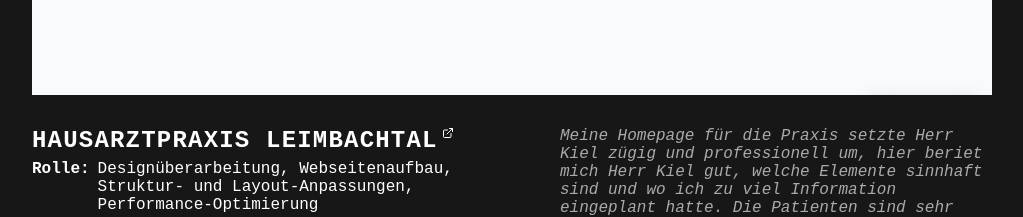
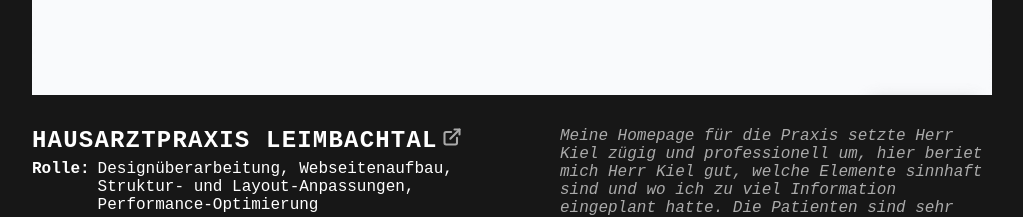
Before and after one commit to KielJulian/Portfolio, a Nuxt app: page / in a window 1280 px wide. Shown: the part 1329-1546 px from the top of the page, without its empty margins (128-1151 px from the left). Built offline with nearby package versions, Linux system fonts and the light colour scheme; a web font is replaced by a local one.

Commit message:
Link icon change

```diff
--- a/components/PortfolioItem.vue
+++ b/components/PortfolioItem.vue
@@ -7,7 +7,7 @@
                 <a v-if="link" :href="link" target="_blank">
                 <h3>
                     {{ title }}
-                    <img src="/img/icon/link.svg" alt="Icon" class="icon" />
+                    <svg xmlns="http://www.w3.org/2000/svg" width="20" height="20" viewBox="0 0 24 24" fill="none" stroke="#aaaaaa" stroke-width="2.5" stroke-linecap="round" stroke-linejoin="round" class="icon" dominant-baseline="middle"><path d="M18 13v6a2 2 0 0 1-2 2H5a2 2 0 0 1-2-2V8a2 2 0 0 1 2-2h6"></path><polyline points="15 3 21 3 21 9"></polyline><line x1="10" y1="14" x2="21" y2="3"></line></svg>
                 </h3>
                 </a>
                 <div class="description">
@@ -38,7 +38,7 @@
 h3 {
 font-size: 24px;
 display: flex;
-align-items: center;
+align-items: baseline;
 }
 
 .description {
@@ -53,15 +53,14 @@
     flex-direction: column;
 }
 
-a:hover .icon {
-    transform: translateY(-5px) rotate(8deg);
+svg {
+    width: 20px;
+    height: 20px;
+    padding-left: 4px;
 }
 
-.icon {
-    width: 12px;
-    align-self: flex-start;
-    transition: var(--fun-transition);
-    padding-left: 4px;
+a:hover .icon {
+  stroke: white;
 }
 
 img {
```
Also changed, not shown: public/img/icon/linkgrey.svg (added).
